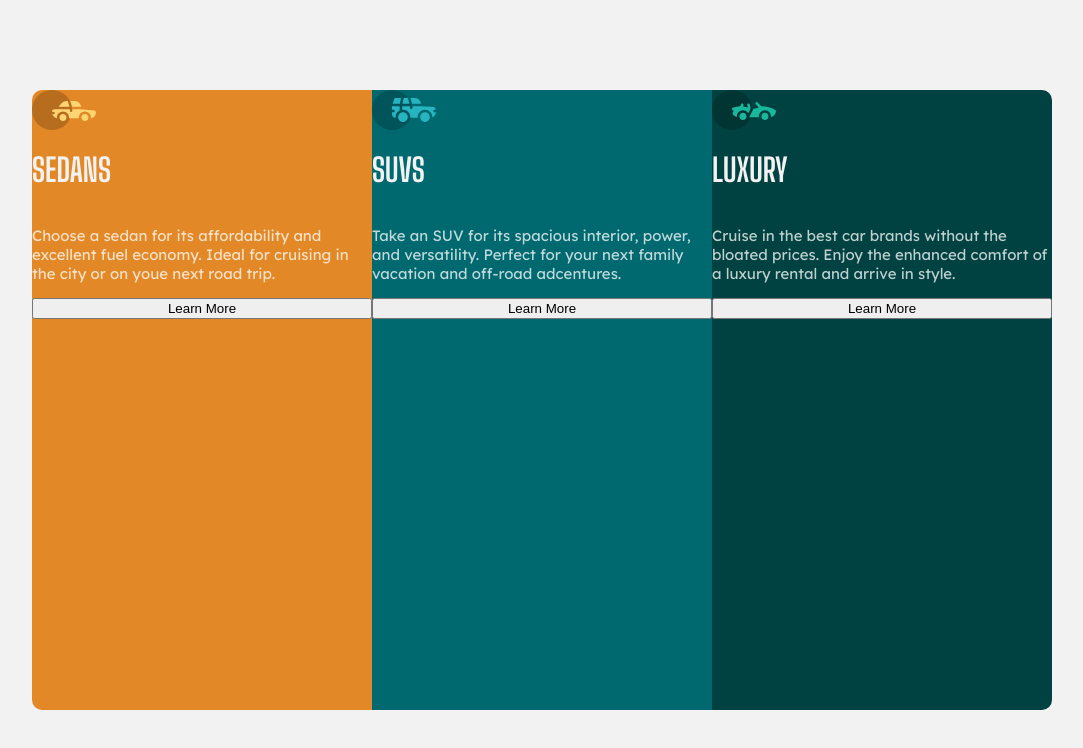
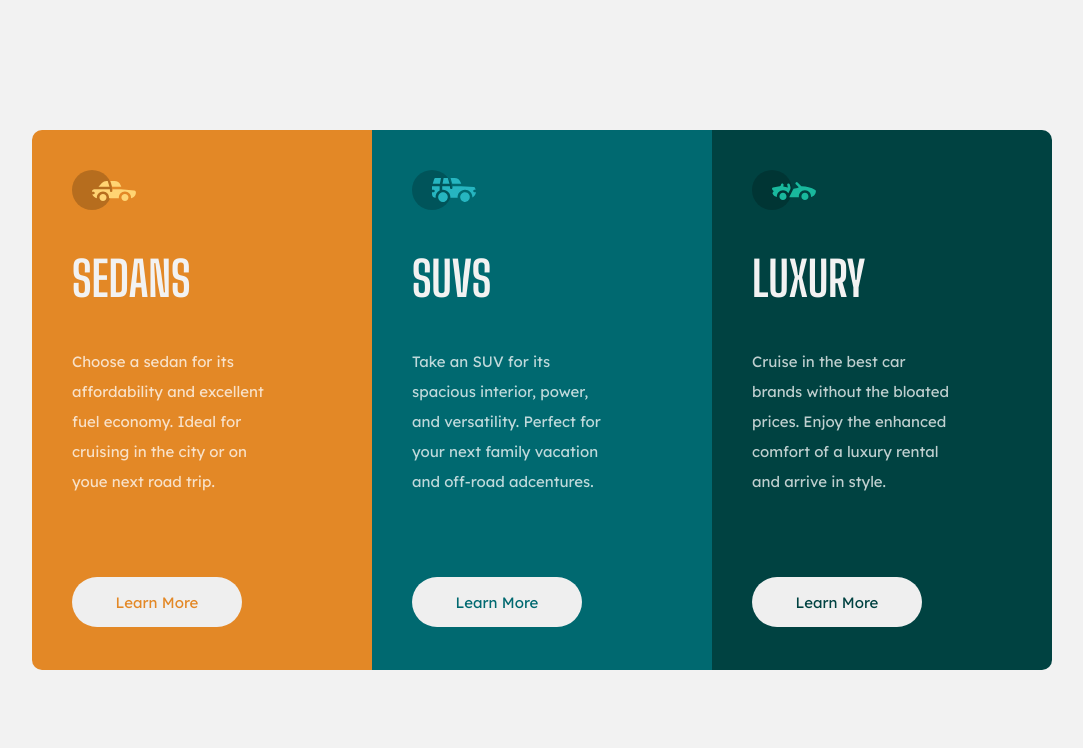
Before and after one commit to JakubJoz/3-column-preview-card-component, a plain HTML site: page index.html in a window 1280 px wide. Shown: the whole page, without its empty margins (98-1181 px from the left). Drawn offline with Linux system fonts and the light colour scheme.

Commit message:
Finish desktop design.

```diff
--- a/index.html
+++ b/index.html
@@ -5,6 +5,7 @@
     <meta http-equiv="X-UA-Compatible" content="IE=edge">
     <meta name="viewport" content="width=device-width, initial-scale=1.0">
     <title>3-column preview card component</title>
+    <link rel="icon" type="image/x-icon" href="images/favicon-32x32.png">
     <link rel="stylesheet" href="style.css">
     <link rel="preconnect" href="https://fonts.googleapis.com">
     <link rel="preconnect" href="https://fonts.gstatic.com" crossorigin>
@@ -16,19 +17,19 @@
             <img src="images/icon-sedans.svg" alt="icon-sedans">
             <h1>SEDANS</h1>
             <p>Choose a sedan for its affordability and excellent fuel economy. Ideal for cruising in the city or on youe next road trip.</p>
-            <button>Learn More</button>
+            <button><a class="text-1">Learn More</a></button>
         </div>
         <div class="main box2">
             <img src="images/icon-suvs.svg" alt="icon-suvs">
             <h1>SUVS</h1>
             <p>Take an SUV for its spacious interior, power, and versatility. Perfect for your next family vacation and off-road adcentures.</p>
-            <button>Learn More</button>
+            <button><a class="text-2">Learn More</a></button>
         </div>
         <div class="main box3">
             <img src="images/icon-luxury.svg" alt="icon-luxury">
             <h1>LUXURY</h1>
             <p>Cruise in the best car brands without the bloated prices. Enjoy the enhanced comfort of a luxury rental and arrive in style.</p>
-            <button>Learn More</button>
+            <button><a class="text-3">Learn More</a></button>
         </div>
     </div>
 </body>
--- a/style.css
+++ b/style.css
@@ -18,7 +18,7 @@ body{
     display: flex;
     flex-direction: column;
     width: 340px;
-    height: 620px;
+    height: 540px;
 }
 
 .box1{
@@ -38,19 +38,48 @@ body{
 img{
     width: 64px;
     height: 40px;
+    margin: 40px;
 }
 
 h1{
     font-family: 'Big Shoulders Display', cursive;
     color: hsl(0, 0%, 95%);
+    margin: 40px;
+    margin-top: 0;
+    font-size: 48px;
 }
 
 p{
+    width: 60%;
+    line-height: 30px;
     font-family: 'Lexend Deca', sans-serif;
     font-size: 15px;
     color: hsla(0, 0%, 100%, 0.75);
+    margin: 40px;
+    margin-top: 0;
 }
 
 button{
+    width: 50%;
+    height: 50px;
+    border-radius: 30px;
+    border: 0px;
+    margin: 40px;
+}
 
+a{
+    font-family: 'Lexend Deca', sans-serif;
+    font-size: 15px;
 }
+
+.text-1{
+    color: hsl(31, 77%, 52%);
+}
+
+.text-2{
+    color: hsl(184, 100%, 22%);
+}
+
+.text-3{
+    color: hsl(179, 100%, 13%);
+}
```
